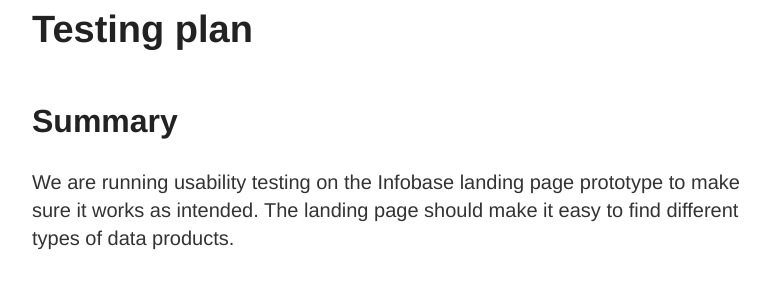
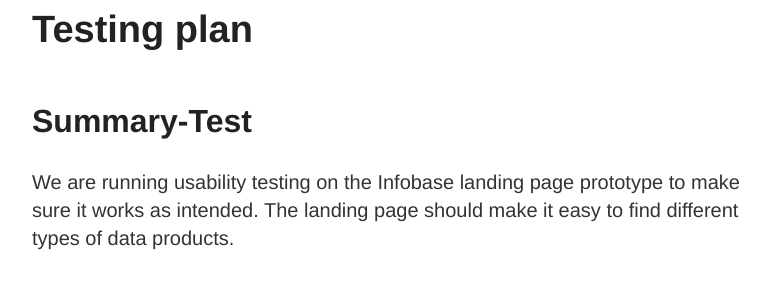
Before and after one commit to quidampepin/quidampepin.github.io, a Jekyll site: the page built from _posts/2022-11-23-testing-plan.md, in a window 1280 px wide and 900 px high. Shown: the part 149-445 px from the top of the window, without its empty margins (248-1030 px from the left). Built offline with Jekyll 4.4.1, drawn with Linux system fonts in a browser that asks for light colours.

Commit message:
Update 2022-11-23-testing-plan.md

```diff
--- a/_posts/2022-11-23-testing-plan.md
+++ b/_posts/2022-11-23-testing-plan.md
@@ -4,7 +4,7 @@
 category: Articles
 ---
 
-## Summary
+## Summary-Test
 
 We are running usability testing on the Infobase landing page prototype to make sure it works as intended. The landing page should make it easy to find different types of data products.
 
```
